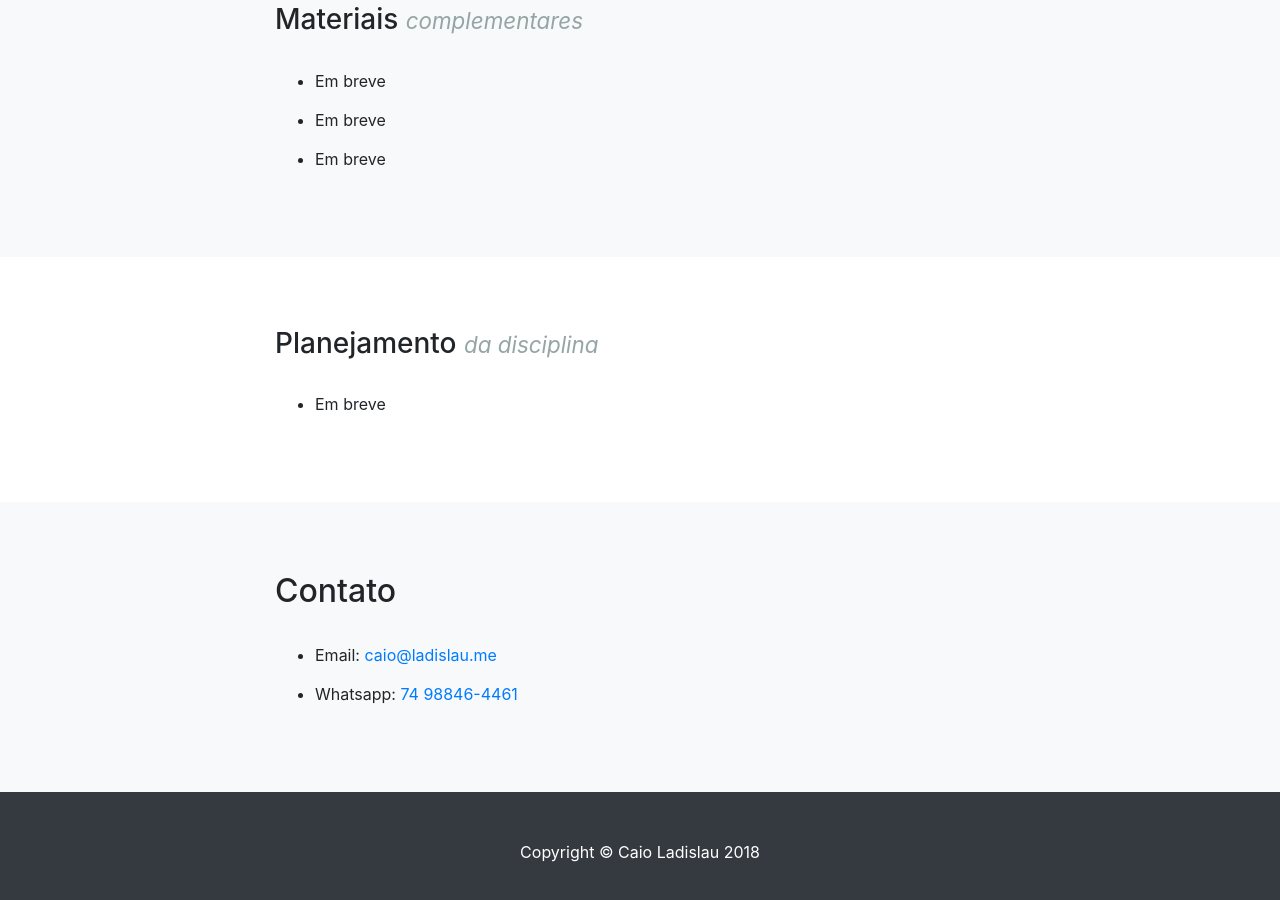
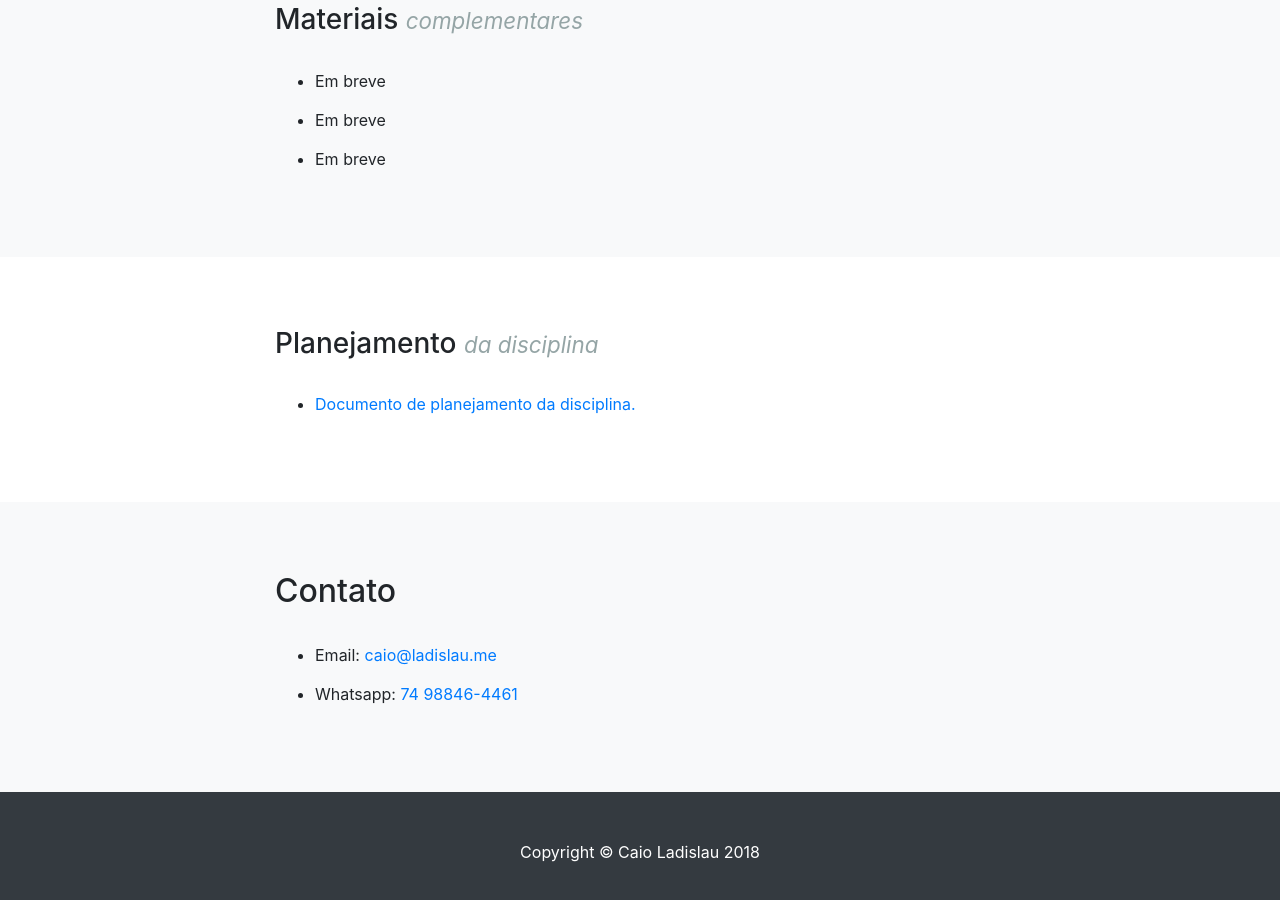
Before and after one commit to caioladislau/ladislau.me, a website: page seb2018.1/index.html in a window 1280 px wide. Shown: the part 639-1539 px from the top of the page. Drawn offline with nearby package versions, Linux system fonts and the light colour scheme.

Commit message:
Adiciona documento de planejamento da disciplina

```diff
--- a/seb2018.1/index.html
+++ b/seb2018.1/index.html
@@ -105,7 +105,7 @@
             <h3>Planejamento <small>da disciplina</small></h3>
             <br>
             <ul>
-              <li>Em breve</li>
+              <li><a target="_blank" href="https://docs.google.com/document/d/1Ifyv8DCmunAsvBbhgDm-TgWA7OJJYDXQOZHgAjVCUY0/edit?usp=sharing">Documento de planejamento da disciplina.</a></li>
           </div>
         </div>
       </div>
```
